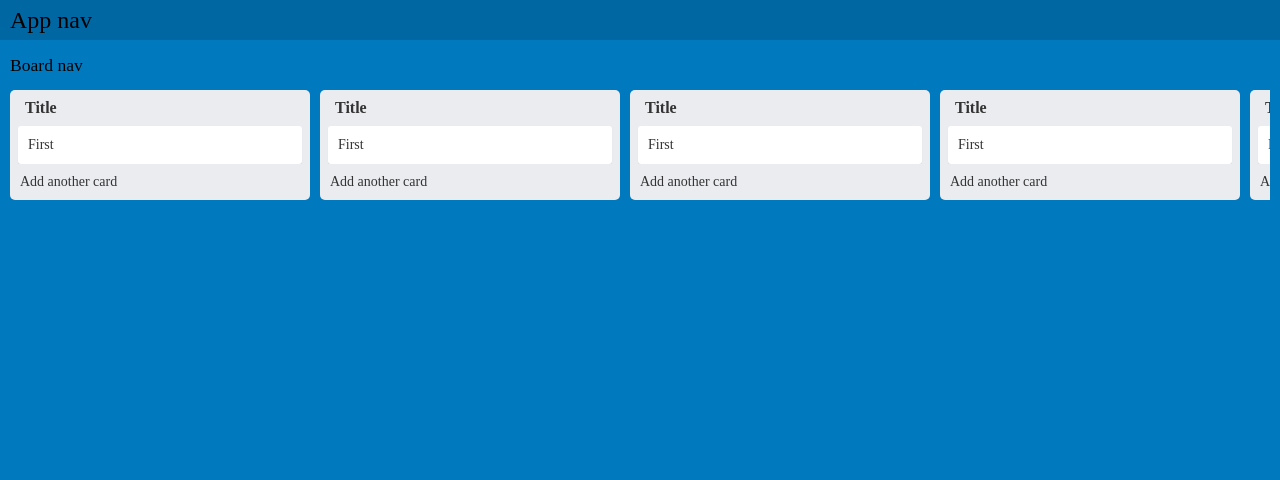
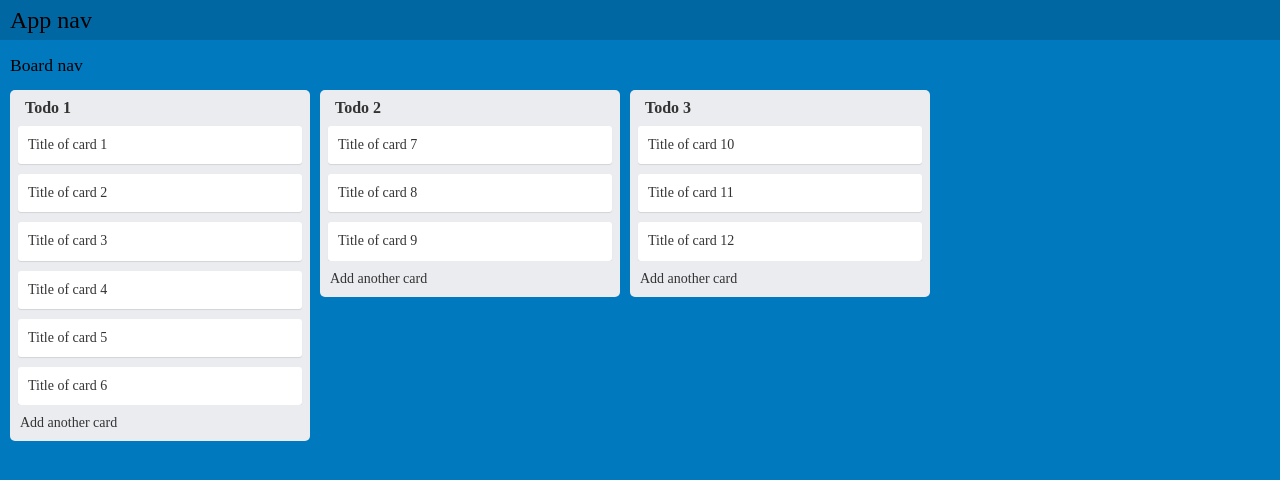
Before and after one commit to Daniil161russ/trello-react-test, a React (Create React App) app: page / in a window 1280 px wide. Shown: the top 480 px of the page. Built offline with nearby package versions, Linux system fonts and the light colour scheme.

Commit message:
add test data, mapping, sort cards and columns

```diff
--- a/package.json
+++ b/package.json
@@ -6,6 +6,7 @@
     "@testing-library/jest-dom": "^5.16.5",
     "@testing-library/react": "^13.4.0",
     "@testing-library/user-event": "^13.5.0",
+    "lodash": "4.17.21",
     "node-sass": "6.0.1",
     "react": "^18.2.0",
     "react-dom": "^18.2.0",
--- /dev/null
+++ b/src/actions/data.js
@@ -0,0 +1,120 @@
+export const data = {
+    boards: [
+        {
+            id: 'board-1',
+            columnOrder: ['column-1', 'column-2', 'column-3'],
+            columns: [
+                {
+                    id: 'column-1',
+                    boardId: 'board-1',
+                    title: 'Todo 1',
+                    cardOrder: ['card-1', 'card-2', 'card-3', 'card-4', 'card-5', 'card-6',],
+                    cards: [
+                        {
+                            id: 'card-1',
+                            boardId: 'board-1',
+                            columnId: 'column-1',
+                            title: 'Title of card 1',
+                            image: null,
+                        },
+                        {
+                            id: 'card-2',
+                            boardId: 'board-1',
+                            columnId: 'column-1',
+                            title: 'Title of card 2',
+                            image: null,
+                        },
+                        {
+                            id: 'card-3',
+                            boardId: 'board-1',
+                            columnId: 'column-1',
+                            title: 'Title of card 3',
+                            image: null,
+                        },
+                        {
+                            id: 'card-4',
+                            boardId: 'board-1',
+                            columnId: 'column-1',
+                            title: 'Title of card 4',
+                            image: null,
+                        },
+                        {
+                            id: 'card-5',
+                            boardId: 'board-1',
+                            columnId: 'column-1',
+                            title: 'Title of card 5',
+                            image: null,
+                        },
+                        {
+                            id: 'card-6',
+                            boardId: 'board-1',
+                            columnId: 'column-1',
+                            title: 'Title of card 6',
+                            image: null,
+                        },
+                    ]
+                },
+
+                {
+                    id: 'column-2',
+                    boardId: 'board-1',
+                    title: 'Todo 2',
+                    cardOrder: ['card-7', 'card-8', 'card-9',],
+                    cards: [
+                        {
+                            id: 'card-7',
+                            boardId: 'board-1',
+                            columnId: 'column-2',
+                            title: 'Title of card 7',
+                            image: null,
+                        },
+                        {
+                            id: 'card-8',
+                            boardId: 'board-1',
+                            columnId: 'column-2',
+                            title: 'Title of card 8',
+                            image: null,
+                        },
+                        {
+                            id: 'card-9',
+                            boardId: 'board-1',
+                            columnId: 'column-2',
+                            title: 'Title of card 9',
+                            image: null,
+                        },
+                    ]
+                },
+
+                {
+                    id: 'column-3',
+                    boardId: 'board-1',
+                    title: 'Todo 3',
+                    cardOrder: ['card-10', 'card-11', 'card-12',],
+                    cards: [
+                        {
+                            id: 'card-10',
+                            boardId: 'board-1',
+                            columnId: 'column-3',
+                            title: 'Title of card 10',
+                            image: null,
+                        },
+                        {
+                            id: 'card-11',
+                            boardId: 'board-1',
+                            columnId: 'column-3',
+                            title: 'Title of card 11',
+                            image: null,
+                        },
+                        {
+                            id: 'card-12',
+                            boardId: 'board-1',
+                            columnId: 'column-3',
+                            title: 'Title of card 12',
+                            image: null,
+                        },
+                    ]
+                }
+            ]
+        },
+    ]
+}
--- a/src/components/BoardContent/BoardContent.js
+++ b/src/components/BoardContent/BoardContent.js
@@ -1,16 +1,42 @@
 import Column from '../Column/Column';
+import { data } from '../../actions/data';
+import { useEffect, useState } from 'react';
+import _ from 'lodash';
+import { mapOrder } from '../../utilities/sorts';
+
 import './BoardContent.scss';
 
 const BoardContent = () => {
+    const [board, setBoard] = useState({});
+    const [columns, setColumns] = useState([]);
+
+    useEffect(() => {
+        const boardData = data.boards.find((item) => item.id === 'board-1');
+
+        if (boardData) {
+            setBoard(boardData);
+
+            setColumns(mapOrder(boardData.columns, boardData.columnOrder, 'id'));
+        }
+    }, []);
+
+    if (_.isEmpty(board)) {
+        return (
+            <>
+                <div className='not-found'>Board not found</div>
+            </>
+        )
+    }
+
     return (
        <>
             <div className='board-columns'>
-                <Column />
-                <Column />
-                <Column />
-                <Column />
-                <Column />
-                <Column />
+                {columns && columns.length && columns.map((column, index) => {
+                    return (
+                        <Column key={column.id} column={column} />
+                    )
+                })}
+
             </div>
        </>
     )
--- /dev/null
+++ b/src/components/Card/Card.js
@@ -0,0 +1,17 @@
+import './Card.scss';
+
+const Card = (props) => {
+
+    const { card } = props;
+    return (
+       <>
+             <li className='card-item'>
+                {card.image &&
+                    <img className='card__cover' src={card.image} />}
+                { card.title }
+            </li>
+       </>
+    )
+}
+
+export default Card;
--- a/src/components/Task/Task.scss
+++ b/src/components/Card/Card.scss
@@ -1,6 +1,6 @@
 @import '../../assets/style/settings';
 
-li.task-item {
+li.card-item {
     background-color: white;
     padding: $gap;
     border-radius: $card-border-radius;
--- a/src/components/Column/Column.js
+++ b/src/components/Column/Column.js
@@ -1,25 +1,21 @@
-import Task from '../Task/Task';
+import Card from '../Card/Card';
+import { mapOrder } from '../../utilities/sorts';
 import './Column.scss';
 
-const Column = () => {
+const Column = (props) => {
+
+    const { column } = props;
+    const cards = mapOrder(column.cards, column.cardOrder, 'id');
     return (
        <>
             <div className='column'>
-                <header>Title</header>
-                <ul className='task-list'>
-                    <Task />
-                    {/* <li className='task-item'>Second</li>
-                    <li className='task-item'>Third</li>
-                    <li className='task-item'>First</li>
-                    <li className='task-item'>Second</li>
-                    <li className='task-item'>Third</li>
-                    <li className='task-item'>First</li>
-                    <li className='task-item'>Second</li>
-                    <li className='task-item'>Third</li>
-                    <li className='task-item'>First</li>
-                    <li className='task-item'>Second</li>
-                    <li className='task-item'>Third</li>
-                    <li className='task-item'>First</li> */}
+                <header>{ column.title }</header>
+                <ul className='card-list'>
+                    { cards && cards.length > 0 && cards.map((card, index) => {
+                        return (
+                            <Card key={card.id} card={card}/>
+                        )
+                    })}
                 </ul>
                 <footer>Add another card</footer>
             </div>
--- a/src/components/Column/Column.scss
+++ b/src/components/Column/Column.scss
@@ -30,7 +30,7 @@
         border-bottom-right-radius: $column-border-radius;
     }
 
-    ul.task-list {
+    ul.card-list {
         list-style: none;
         margin: 0;
         max-height: calc(100% - #{$column-header-height} - #{$column-footer-height});
@@ -48,26 +48,5 @@
             background-color: darken($color: $list-bg-color, $amount: 15);
             border-right: 5px solid $list-bg-color;
         }
-
-        li.task-item {
-            background-color: white;
-            padding: $gap;
-            border-radius: $card-border-radius;
-            box-shadow: 0 1px 1px rgba(0, 0, 0, 0.1);
-
-            &:not(:last-child) {
-                margin-bottom: $gap;
-            }
-
-            img {
-                display: block;
-
-                width: calc(100% + 2 * #{$gap});
-                margin: -$gap 0 $gap (-$gap);
-
-                border-top-left-radius: $card-border-radius;
-                border-top-right-radius: $card-border-radius;
-            }
-        }
     }
 }
--- a/src/components/Task/Task.js
+++ /dev/null
@@ -1,11 +0,0 @@
-import './Task.scss';
-
-const Task = () => {
-    return (
-       <>
-             <li className='task-item'>First</li>
-       </>
-    )
-}
-
-export default Task;
--- /dev/null
+++ b/src/utilities/sorts.js
@@ -0,0 +1,4 @@
+export const mapOrder = (array, order, key) => {
+    array.sort((a, b) => order.indexOf(a[key]) - order.indexOf(b[key]));
+    return array;
+};
```
Also changed, not shown: 1 other file (tests, documents, lock files or other folders).
